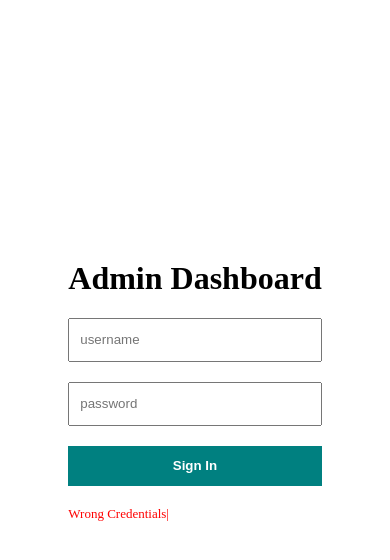
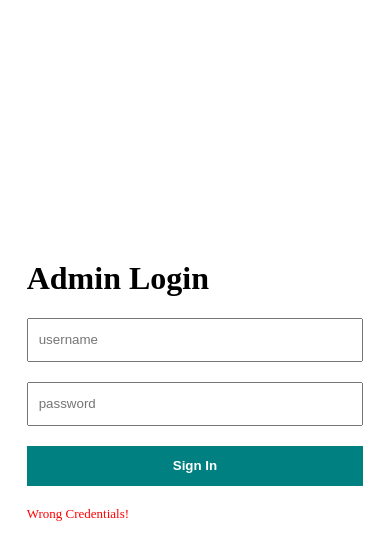
Before and after one commit to kuicpet/pizza_shop, a Next.js app: page /admin/login in a window 390 px wide. Both pictures are taken after a click on the button "Sign In". Shown: the top 560 px of the page. Built offline with nearby package versions, Linux system fonts and the light colour scheme; no server answers.

Commit message:
ft--updated

```diff
--- a/components/OrderDetail.jsx
+++ b/components/OrderDetail.jsx
@@ -35,6 +35,9 @@ const OrderDetail = ({ total, createOrder }) => {
         <button className={styles.button} onClick={handleClick}>
           Place Order
         </button>
+        <button className='' onClick={handleClick}>
+          Cancel Order
+        </button>
       </div>
     </div>
   )
--- a/components/PizzaCard.jsx
+++ b/components/PizzaCard.jsx
@@ -13,7 +13,7 @@ const PizzaCard = ({ pizza }) => {
           height='500px'
           objectFit='cover'
         />
-      </Link>
+  </Link>
       <h1 className={styles.title}>{pizza.title}</h1>
       <span className={styles.price}>${pizza.prices[0]}</span>
       <p className={styles.desc}>{pizza.desc}</p>
--- a/pages/admin/login.jsx
+++ b/pages/admin/login.jsx
@@ -7,8 +7,9 @@ const Login = () => {
   const [username, setUsername] = useState(null)
   const [password, setPassword] = useState(null)
   const [error, setError] = useState(false)
+
   const router = useRouter()
-  const handleClick = async () => {
+  const handleSubmit = async () => {
     try {
       await axios.post('http://localhost:3000/api/login', {
         username,
@@ -23,7 +24,7 @@ const Login = () => {
   return (
     <div className={styles.container}>
       <div className={styles.wrapper}>
-        <h1 className={styles.title}>Admin Dashboard</h1>
+        <h1 className={styles.title}>Admin Login</h1>
         <input
           placeholder='username'
           type='text'
@@ -36,10 +37,10 @@ const Login = () => {
           className={styles.input}
           onChange={(e) => setPassword(e.target.value)}
         />
-        <button className={styles.button} onClick={handleClick}>
+        <button className={styles.button} onClick={handleSubmit}>
           Sign In
         </button>
-        {error && <span className={styles.error}>Wrong Credentials|</span>}
+        {error && <span className={styles.error}>Wrong Credentials!</span>}
       </div>
     </div>
   )
--- a/pages/cart.jsx
+++ b/pages/cart.jsx
@@ -29,7 +29,7 @@ const Cart = () => {
     <div className={styles.container}>
       <div className={styles.left}>
         <table className={styles.table}>
-          <thead>
+          <thead className={styles.thead}>
             <tr className={styles.trTitle}>
               <th>Product</th>
               <th>Name</th>
--- a/pages/index.js
+++ b/pages/index.js
@@ -10,6 +10,7 @@ import db from '../utils/connectDb'
 
 export default function Home({ pizzaList, admin }) {
   const [close, setClose] = useState(true)
+  // console.log(pizzaList)
   return (
     <div className={styles.container}>
       <Head>
@@ -36,7 +37,7 @@ export const getServerSideProps = async (ctx) => {
   const res = await axios.get('http://localhost:3000/api/products')
   return {
     props: {
-      pizzaList: res.data,
+      pizzaList: res?.data,
       admin,
     },
   }
--- a/styles/Cart.module.css
+++ b/styles/Cart.module.css
@@ -17,6 +17,11 @@
   width: 100%;
   border-spacing: 20px;
   text-align: left;
+  border: 1px solid black;
+  margin: 1px;
+}
+.thead {
+  border: 1px solid black;
 }
 .name {
   font-weight: 500;
@@ -48,6 +53,7 @@
   cursor: pointer;
   margin-top: 20px;
 }
+
 @media screen and (max-width: 480px) {
   .container {
     flex-direction: column;
--- a/styles/Login.module.css
+++ b/styles/Login.module.css
@@ -7,6 +7,7 @@
 .wrapper {
   display: flex;
   flex-direction: column;
+  width: 50%;
 }
 .input {
   height: 40px;
@@ -26,3 +27,9 @@
   font-size: 13px;
   color: red;
 }
+
+@media screen and (max-width: 400px) {
+  .wrapper {
+    width: 90%;
+  }
+}
```
Also changed, not shown: pages/product/[id].jsx (+6 -2 lines).
